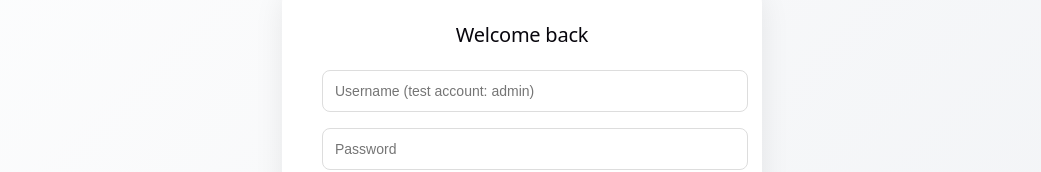
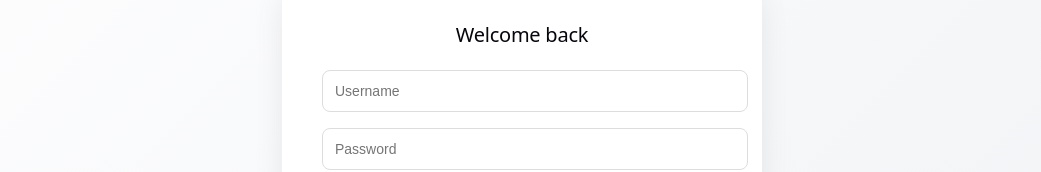
Before and after one commit to zel-forprogress/gguide-frontend, a React (Vite) app: page /auth in a window 1280 px wide. Shown: the part 342-514 px from the top of the page, without its empty margins (138-1179 px from the left). Built offline with nearby package versions, Linux system fonts and the light colour scheme.

Commit message:
fix:修改登录注册区域的提示语

```diff
--- a/src/i18n/messages.ts
+++ b/src/i18n/messages.ts
@@ -271,7 +271,7 @@ export const messages: Record<AppLocale, Messages> = {
     landingDescription: 'G-Guide 是一个专为游戏爱好者设计的导航平台。在这里，你可以按分类轻松找到心仪的游戏，管理你的游戏库，发现更多精彩内容。',
     loginTitle: '欢迎回来',
     registerTitle: '创建新账号',
-    usernamePlaceholder: '用户名（测试账号：admin）',
+    usernamePlaceholder: '用户名',
     passwordPlaceholder: '密码',
     login: '登录',
     register: '注册',
@@ -432,7 +432,7 @@ export const messages: Record<AppLocale, Messages> = {
     landingDescription: 'G-Guide is a navigation platform built for game lovers. Explore games by category, manage your library, and discover more great content.',
     loginTitle: 'Welcome back',
     registerTitle: 'Create your account',
-    usernamePlaceholder: 'Username (test account: admin)',
+    usernamePlaceholder: 'Username',
     passwordPlaceholder: 'Password',
     login: 'Login',
     register: 'Register',
```
